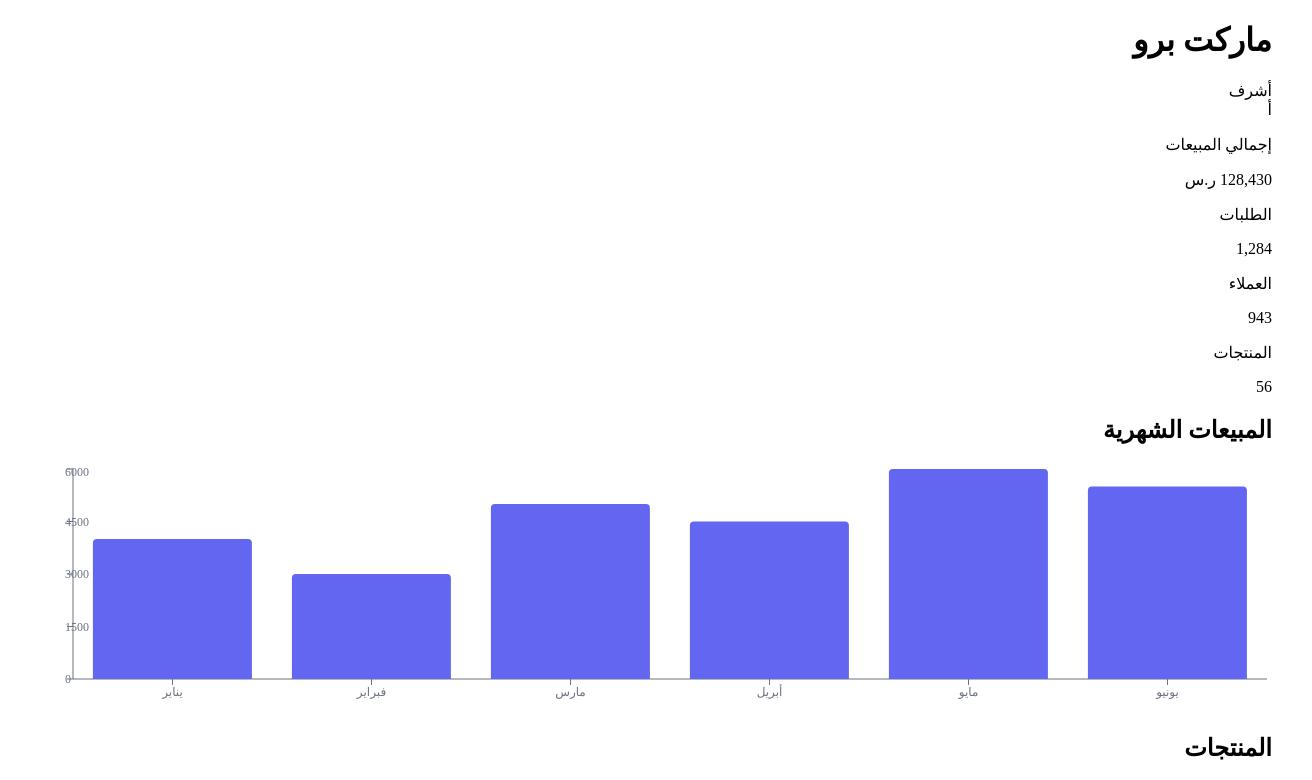
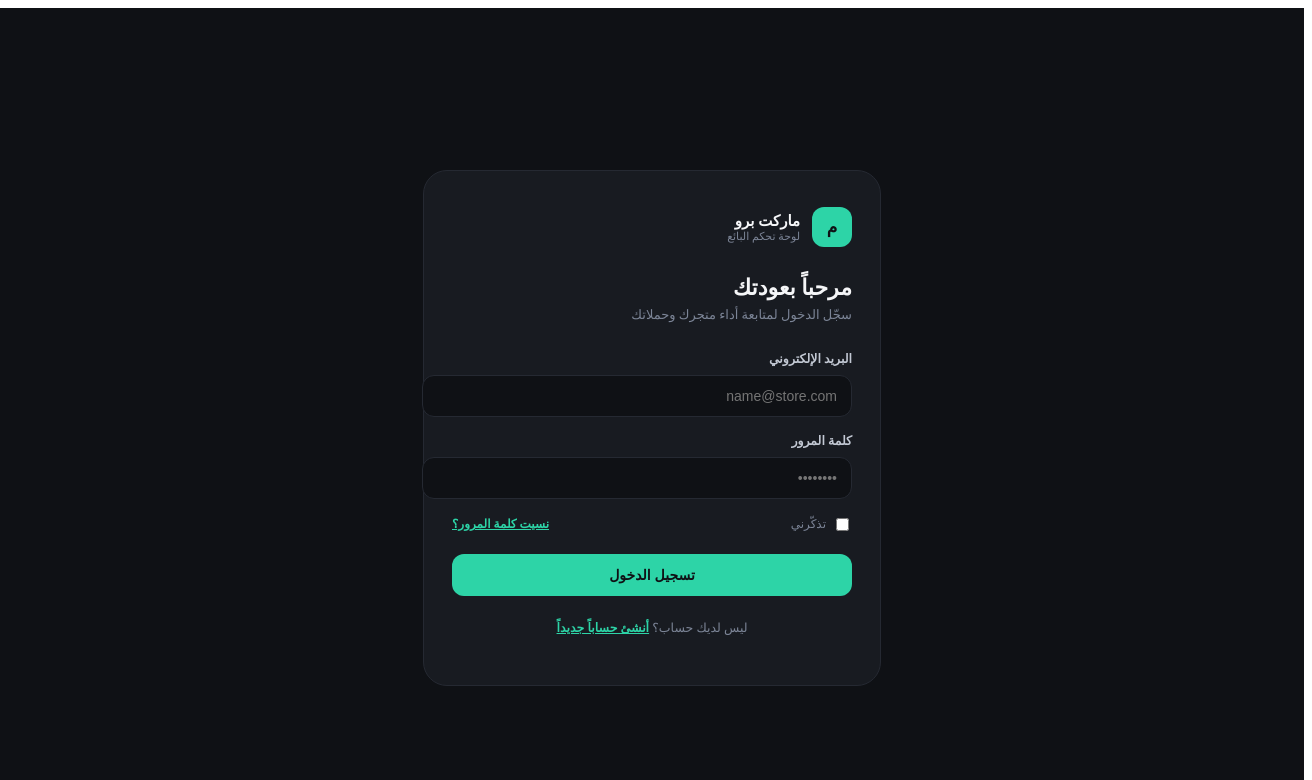
Before and after one commit to lobirnouu/Market-pro, a React (Vite) app: page /login in a window 1280 px wide. Shown: the top 780 px of the page, 1312 px wide, since content can reach past the window. Built offline with nearby package versions, Linux system fonts and the light colour scheme.

Commit message:
Add routing with BrowserRouter and new routes

```diff
--- a/src/main.jsx
+++ b/src/main.jsx
@@ -1,9 +1,20 @@
 import React from "react";
 import ReactDOM from "react-dom/client";
+import { BrowserRouter, Routes, Route } from "react-router-dom";
 import App from "./App.jsx";
+import Login from "./Login.jsx";
+import Settings from "./Settings.jsx";
+import Reports from "./Reports.jsx";
 
 ReactDOM.createRoot(document.getElementById("root")).render(
   <React.StrictMode>
-    <App />
+    <BrowserRouter>
+      <Routes>
+        <Route path="/" element={<App />} />
+        <Route path="/login" element={<Login />} />
+        <Route path="/settings" element={<Settings />} />
+        <Route path="/reports" element={<Reports />} />
+      </Routes>
+    </BrowserRouter>
   </React.StrictMode>
 );
```
